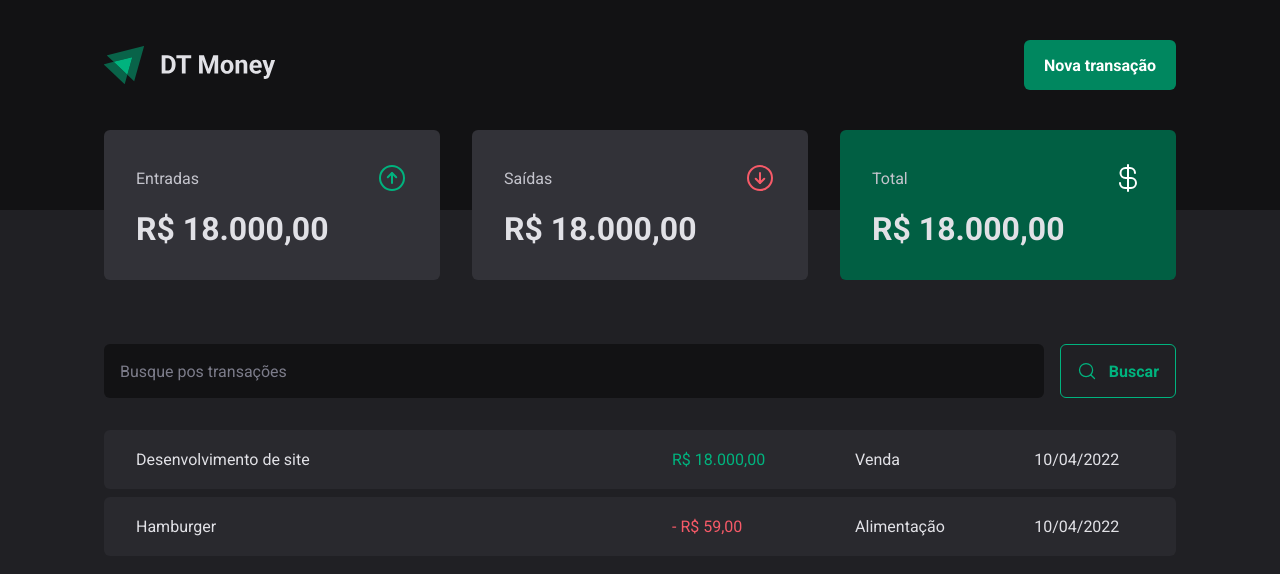
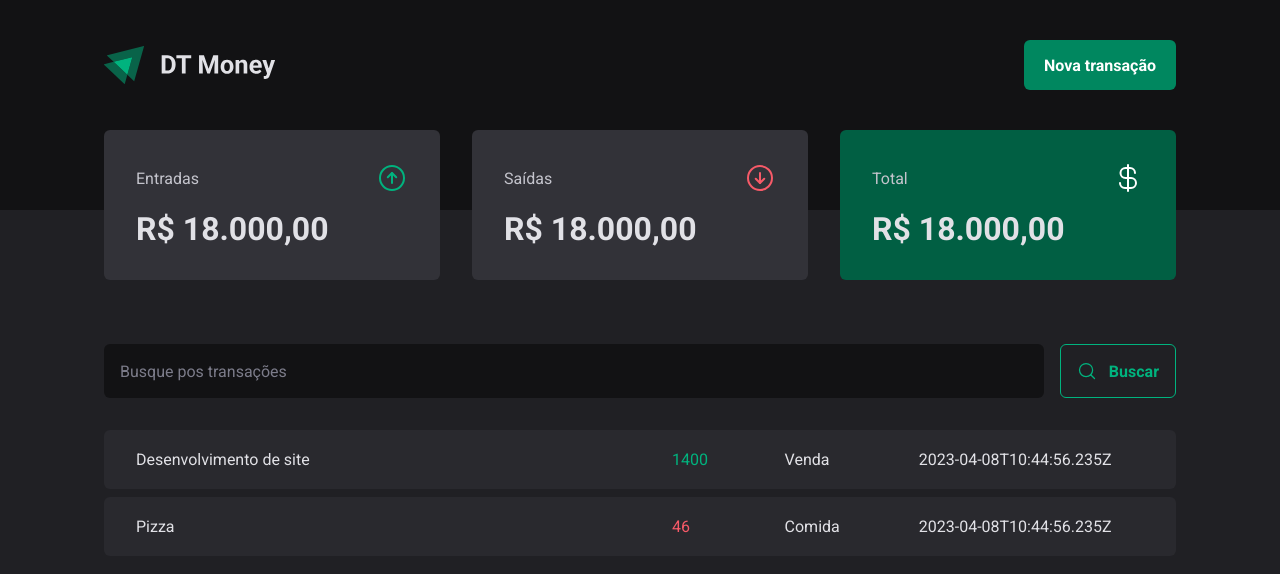
Before and after one commit to denisiorodrigues/dt-money, a React (Vite) app: page / in a window 1280 px wide. Shown: the top 574 px of the page. Built offline with nearby package versions, Linux system fonts and the light colour scheme; data requests are answered from the project's data file.

Commit message:
Realizando requisições HTTP

```diff
--- a/server.json
+++ b/server.json
@@ -6,7 +6,7 @@
       "type":"income",
       "category":"Venda",
       "price" : 1400,
-      "ceatedAt" :"2023-04-08T10:44:56.235Z"
+      "createdAt" :"2023-04-08T10:44:56.235Z"
     },
     {
       "id":2,
@@ -14,7 +14,7 @@
       "type":"outcome",
       "category":"Comida",
       "price" : 46,
-      "ceatedAt" :"2023-04-08T10:44:56.235Z"
+      "createdAt" :"2023-04-08T10:44:56.235Z"
     }
   ]
 }
--- a/src/pages/Transactions/index.tsx
+++ b/src/pages/Transactions/index.tsx
@@ -1,9 +1,40 @@
+import { useEffect, useState } from "react";
 import { Header } from "../../components/Header";
 import { Summary } from "../../components/Summary";
 import { SearchForm } from "./components/SearchForm";
 import { PriceHighlight, TransactionsContainer, TransactionsTable } from "./styles";
 
+interface Transaction {
+  id: number;
+  description: string;
+  type: 'income' | 'outcome';
+  price: number;
+  category: string;
+  createdAt: string;
+}
+
 export function Transactions() {
+  const[transactions, setTransactions] = useState<Transaction[]>([])
+
+  //Usando com async/await
+  async function loadTransations() {
+    const response = await fetch('http://localhost:3000/transactions');
+    const data = await response.json()
+
+    setTransactions(data)
+  }
+
+  // Outra forma de fazer
+  // async function loadTransationsNoAsync() {
+  //   fetch('http://localhost:3000/transactions')
+  //   .then((response) => { return response.json()})
+  //   .then((data) => {console.log(data)})
+  // }
+
+  useEffect(() => {
+    loadTransations()
+  },[])
+
   return (
     <div>
       <Header />
@@ -13,26 +44,20 @@
 
         <TransactionsTable>
           <tbody>
-            <tr>
-              <td width="50%">Desenvolvimento de site</td>
-              <td>
-                <PriceHighlight variant='income'>
-                  R$ 18.000,00
-                </PriceHighlight>
-              </td>
-              <td>Venda</td>
-              <td>10/04/2022</td>
-            </tr>
-            <tr>
-              <td width="50%">Hamburger</td>
-              <td>
-                <PriceHighlight variant="outcome">
-                - R$ 59,00
-                </PriceHighlight>
-                </td>
-              <td>Alimentação</td>
-              <td>10/04/2022</td>
-            </tr>
+            {transactions.map(transaction => {
+              return (
+                <tr key={transaction.id}>
+                  <td width="50%">{transaction.description}</td>
+                  <td>
+                    <PriceHighlight variant={transaction.type}>
+                      {transaction.price}
+                    </PriceHighlight>
+                  </td>
+                  <td>{transaction.category}</td>
+                  <td>{transaction.createdAt}</td>
+                </tr>
+              )
+            })}
           </tbody>
         </TransactionsTable>
       </TransactionsContainer>
```
Also changed, not shown: db.json (deleted, +0 -19 lines).
